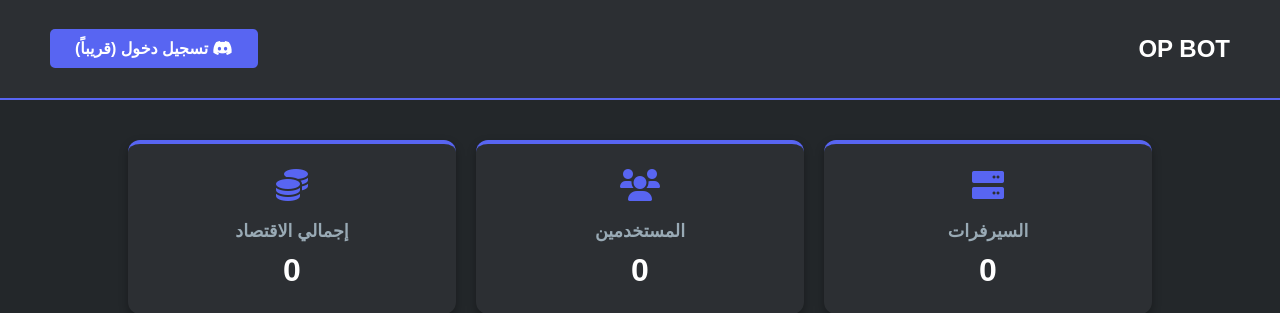
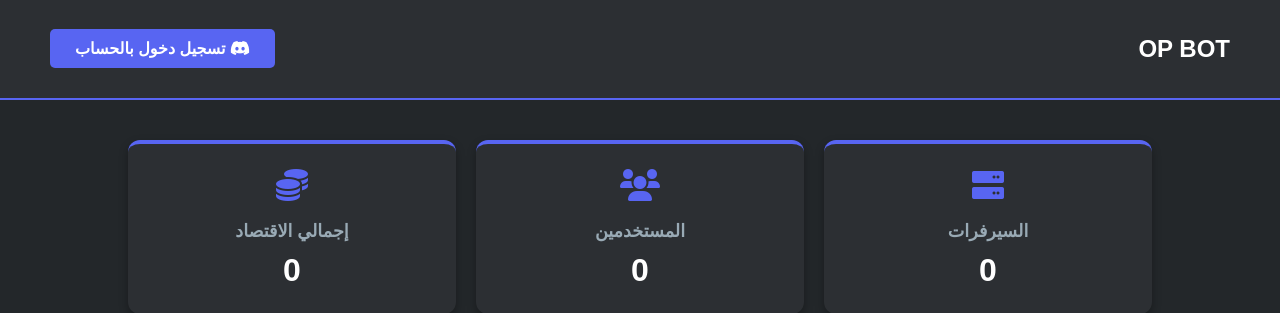
Before and after one commit to mazenardev-spec/OP-BOT, a Flask app: page / in a window 1280 px wide. Shown: the top 313 px of the page. Run offline with Flask 3, Linux system fonts and the light colour scheme; parts of the project's set-up code (start-up, migrations or seed data) failed here and were passed over.

Commit message:
Update index.html

```diff
--- a/templates/index.html
+++ b/templates/index.html
@@ -29,7 +29,7 @@
 <body>
     <div class="navbar">
         <div class="logo"><h2>OP BOT</h2></div>
-        <a href="#" class="login-btn"><i class="fab fa-discord"></i> تسجيل دخول (قريباً)</a>
+        <a href="/login" class="login-btn"><i class="fab fa-discord"></i> تسجيل دخول بالحساب</a>
     </div>
 
     <div class="container">
```
